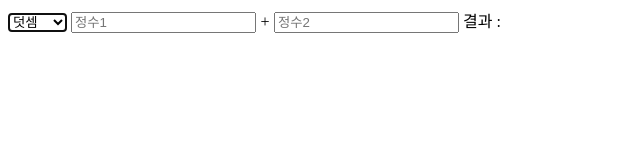
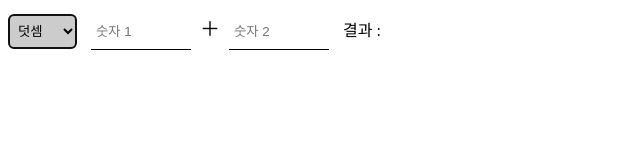
Before and after one commit to PollyGotACracker/study-javascript, a plain HTML site: page JS_002/index14.html in a window 1280 px wide. Shown: the whole page, without its empty margins (0-640 px from the left). Drawn offline with Linux system fonts and the light colour scheme.

Commit message:
조건문 과제

```diff
--- a/JS_002/index14.html
+++ b/JS_002/index14.html
@@ -3,15 +3,39 @@
   <head>
     <meta charset="UTF-8" />
     <meta name="viewport" content="width=device-width, initial-scale=1.0" />
-    <title>나의 홈페이지</title>
+    <title>계산기</title>
     <style>
+      form * {
+        box-sizing: border-box;
+        height: 35px;
+        padding: 5px;
+      }
       button {
         display: none;
       }
+      select {
+        margin-right: 10px;
+        background-color: #ccc;
+        border: 1px solid transparent;
+        border-radius: 5px;
+      }
       #opTxt {
         display: inline-block;
-        width: 10px;
+        width: 30px;
+        height: 39px;
         text-align: center;
+        font-size: 20px;
+      }
+      input {
+        width: 100px;
+        border: transparent;
+        border-bottom: 1px solid black;
+      }
+      #num2 {
+        margin-right: 10px;
+      }
+      #result {
+        font-weight: bold;
       }
     </style>
   </head>
@@ -23,9 +47,9 @@
         <option value="*">곱셈</option>
         <option value="!">나눗셈</option>
       </select>
-      <input id="num1" placeholder="정수1" />
-      <span id="opTxt"> + </span>
-      <input id="num2" placeholder="정수2" />
+      <input id="num1" placeholder="숫자 1" />
+      <span id="opTxt"> ＋ </span>
+      <input id="num2" placeholder="숫자 2" />
       결과 : <span id="result"></span>
       <button></button>
     </form>
@@ -44,9 +68,9 @@
       const txtOp = op.value;
 
       if (txtOp === "+") {
-        opTxt.innerText = "+";
+        opTxt.innerText = "＋";
       } else if (txtOp === "-") {
-        opTxt.innerText = "-";
+        opTxt.innerText = "－";
       } else if (txtOp === "*") {
         opTxt.innerText = "×";
       } else if (txtOp === "!") {
```
